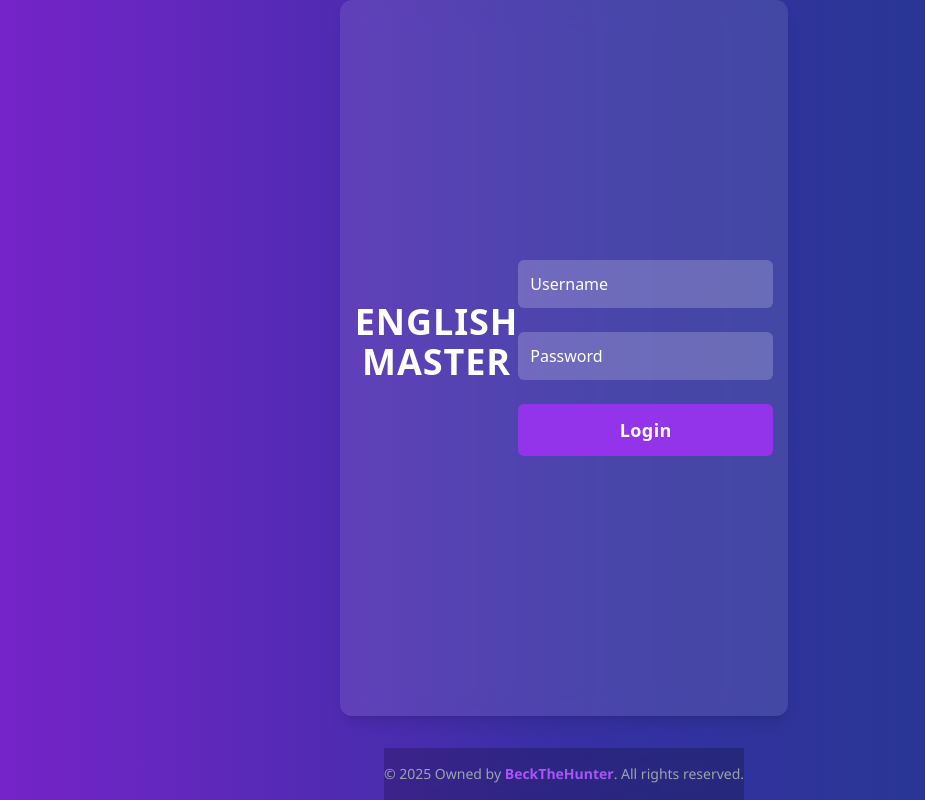
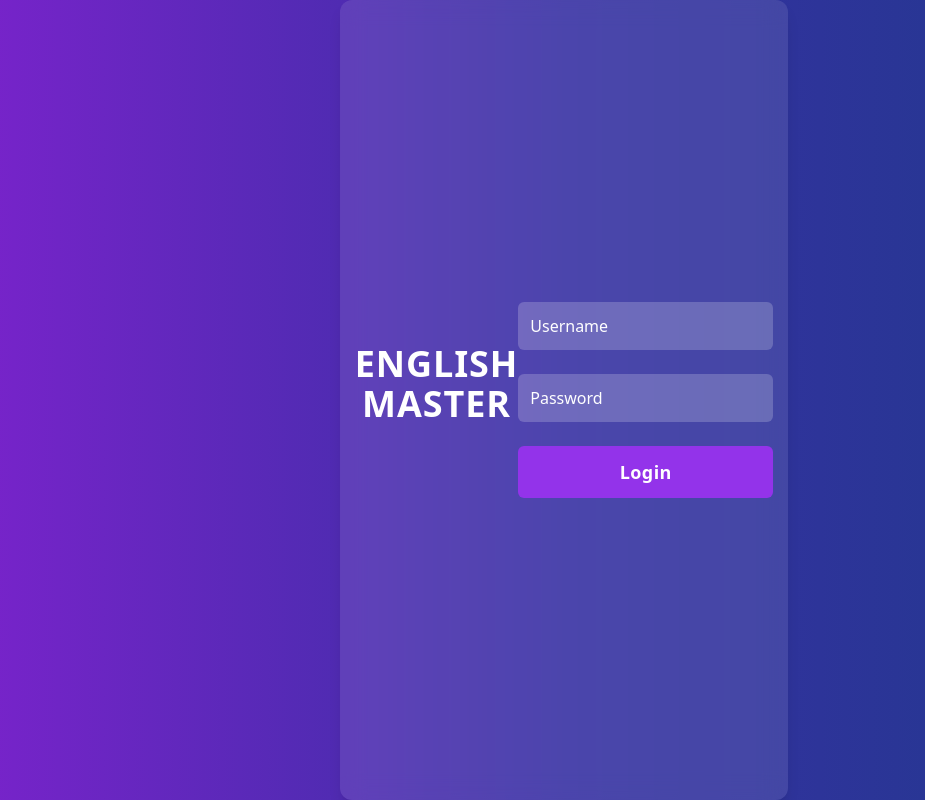
Before and after one commit to Bekono27/eng-app, a plain HTML site: page index.html in a window 1280 px wide. Shown: the whole page, without its empty margins (76-1001 px from the left). Drawn offline with nearby package versions, Linux system fonts and the light colour scheme.

Commit message:
Update index.html

```diff
--- a/index.html
+++ b/index.html
@@ -40,9 +40,7 @@
   </main>
 
   <script src="app.js"></script>
- <footer class="bg-black/20 backdrop-blur-md text-center py-4 mt-8 text-gray-400 text-sm select-none">
-  © 2025 Owned by <span class="font-bold text-purple-500">BeckTheHunter</span>. All rights reserved.
-</footer>
+
 
 </body>
 </html>
```
